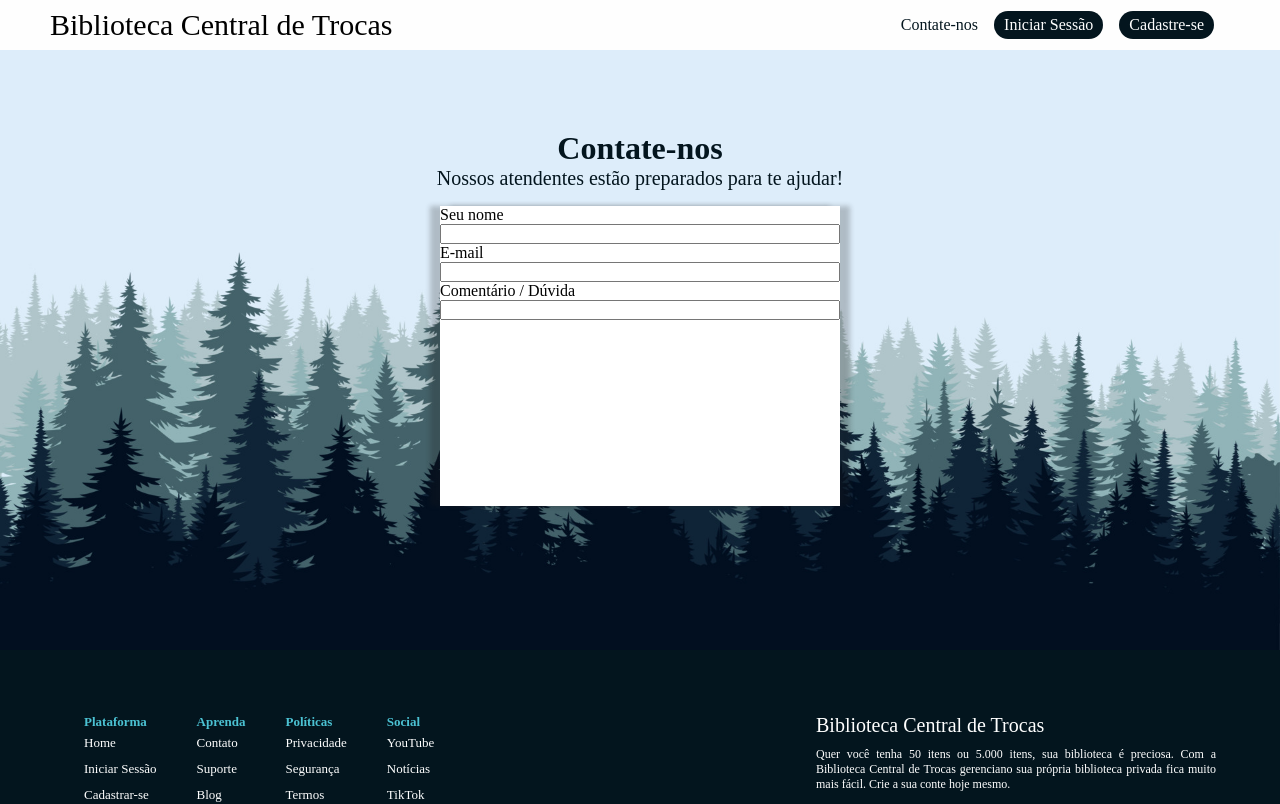
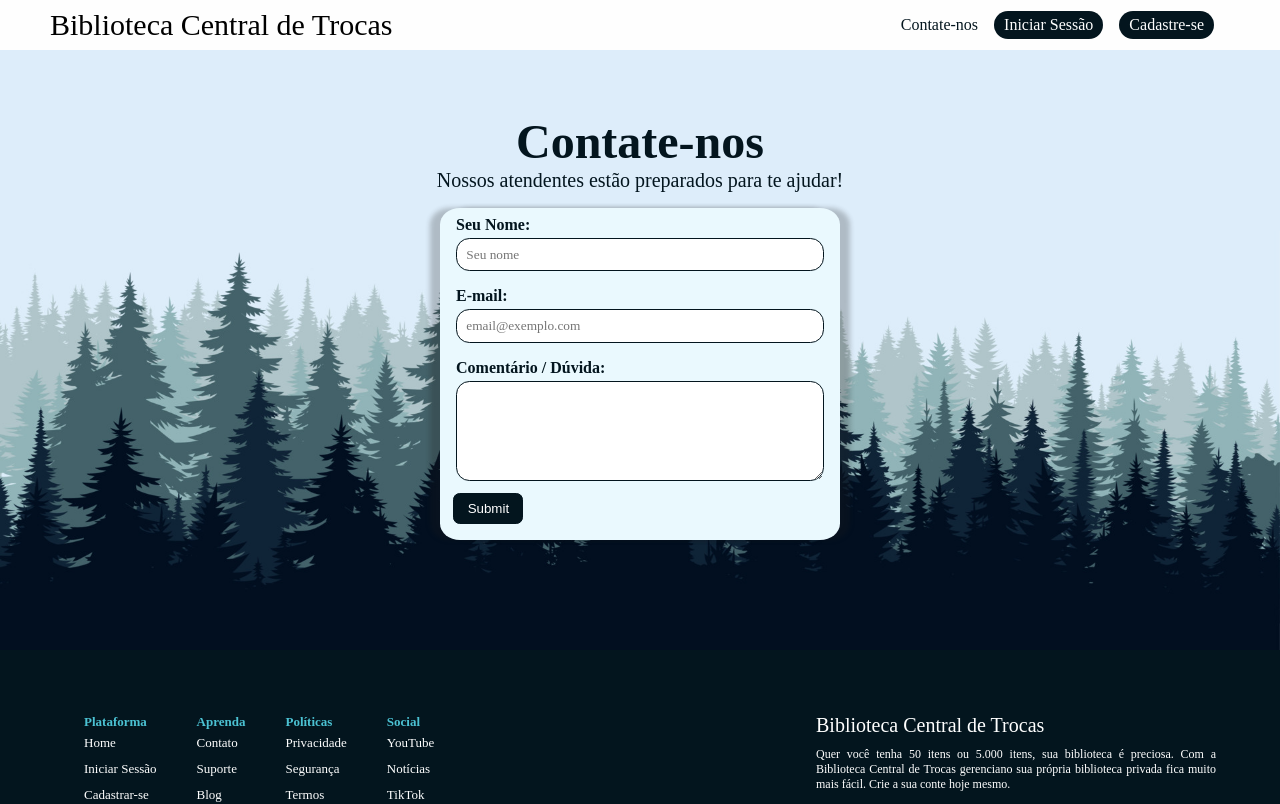
Before and after one commit to EvelynNayade/Biblioteca, a React (Create React App) app: page /contato in a window 1280 px wide. Shown: the top 804 px of the page. Built offline with nearby package versions, Linux system fonts and the light colour scheme; a web font is replaced by a local one.

Commit message:
Finalização da página de contato

```diff
--- a/src/Componentes/Layout/Footer.module.css
+++ b/src/Componentes/Layout/Footer.module.css
@@ -36,7 +36,7 @@
 }
 
 .direitos{
-    margin-bottom: 50px;
+    margin-bottom: 1rem;
     font-size: 12px;
     align-content: flex-end;
     justify-items: center;
--- /dev/null
+++ b/src/Componentes/Layout/Formulario/Botao.js
@@ -0,0 +1,9 @@
+import styles from "./Botao.module.css"
+
+function Botao (props){
+    return (
+        <input type={props.tipo} className={styles.botao} name="enviar"></input>
+    )
+}
+
+export default Botao
--- /dev/null
+++ b/src/Componentes/Layout/Formulario/Botao.module.css
@@ -0,0 +1,13 @@
+.botao{
+    font-family: Arial, Helvetica, sans-serif;
+    background-color: #03151E;
+    padding: 0.5em 1em;
+    border: 1px solid #03151E;
+    border-radius: 0.5em;
+    color: #ffffff;
+    margin-left: 1em;
+}
+
+.botao:hover{
+    cursor: pointer;
+}
--- /dev/null
+++ b/src/Componentes/Layout/Formulario/Entrada.js
@@ -0,0 +1,21 @@
+import styles from './Entrada.module.css'
+
+function Entrada(props){
+    return (
+        <div className={styles.entradas}>
+            <p>{props.titulo}:</p>
+            {props.tipo!=="textarea" ? (
+                <input type={props.tipo}
+                name={props.titulo}
+                id={props.titulo}
+                value={props.value}
+                placeholder={props.placeholder}/>
+
+            ) : (
+                <textarea rows={props.rows} cols={props.cols} placeholder={props.placeholder}/>
+            )}
+        </div>
+    )
+}
+
+export default Entrada;
--- /dev/null
+++ b/src/Componentes/Layout/Formulario/Entrada.module.css
@@ -0,0 +1,23 @@
+.entradas{
+    color: #03151E;
+    width: 100%;
+    padding: 0.5em 1em;
+
+}
+
+.entradas p{
+    padding-bottom: 0.25em;
+    font-weight: bold;
+}
+
+.entradas input, textarea{
+    outline: none;
+    border: 1px solid #03151E;
+    width: 100%;
+    padding: .7em;
+    border-radius: 1em;
+    color: #03151E;
+}
+ .entradas input{
+    height: 2.5em;
+ }
--- /dev/null
+++ b/src/Componentes/Layout/Formulario/FormContato.js
@@ -0,0 +1,20 @@
+import Entrada from "./Entrada"
+import Botao from "./Botao"
+import styles from "./FormContato.module.css"
+
+function FormContato(){
+    return(
+        <form className={styles.form}>
+                <Entrada titulo = "Seu Nome" tipo = "text" placeholder="Seu nome"/>
+                <Entrada titulo = "E-mail" tipo = "email" placeholder="email@exemplo.com"/>
+                <Entrada titulo = "Comentário / Dúvida"
+                tipo = "textarea"
+                rows = "5" cols = "50"
+                />
+                <Botao tipo="submit"/>
+
+        </form>
+    )
+}
+
+export default FormContato
--- /dev/null
+++ b/src/Componentes/Layout/Formulario/FormContato.module.css
@@ -0,0 +1,9 @@
+.form{
+    background-color: #eaf9fe;
+    width: 400px;
+    background-color: #eaf9fe;
+    box-shadow: -10px 0 5px rgba(31, 31, 31, 0.241),
+                 10px 0 5px rgba(31, 31, 31, 0.241);
+    padding-bottom: 1em;
+    border-radius: 5%;
+}
--- a/src/Componentes/Paginas/Contato.js
+++ b/src/Componentes/Paginas/Contato.js
@@ -1,4 +1,5 @@
 import Box from '../Layout/Box'
+import FormContato from '../Layout/Formulario/FormContato';
 import styles from './Contato.module.css'
 
 function Contato(){
@@ -8,14 +9,7 @@ function Contato(){
                 <h1>Contate-nos</h1>
                 <p>Nossos atendentes estão preparados para te ajudar!</p>
             </div>
-            <div className={styles.form}>
-                <p>Seu nome</p>
-                <input type='text'/>
-                <p>E-mail</p>
-                <input type='text'/>
-                <p>Comentário / Dúvida</p>
-                <input type='text'/>
-            </div>
+        <FormContato/>
         </Box>
     )
 }
--- a/src/Componentes/Paginas/Contato.module.css
+++ b/src/Componentes/Paginas/Contato.module.css
@@ -1,6 +1,6 @@
 .texto{
     color: #03151E;
-    padding: 1rem 0rem;
+    padding-bottom: 1em;
     justify-items: center;
 }
 
@@ -8,13 +8,6 @@
     font-size: 20px;
 }
 
-.form{
-    width: 400px;
-    height: 300px;
-    background-color: white;
-    box-shadow: -10px 0 5px rgba(31, 31, 31, 0.241),
-                 10px 0 5px rgba(31, 31, 31, 0.241);
-    display: flex;
-    flex-direction: column;
-
+.texto h1 {
+    font-size: 48px;
 }
```
Also changed, not shown: src/Componentes/Layout/useWindowsDimension.js (deleted, +0 -29 lines).
